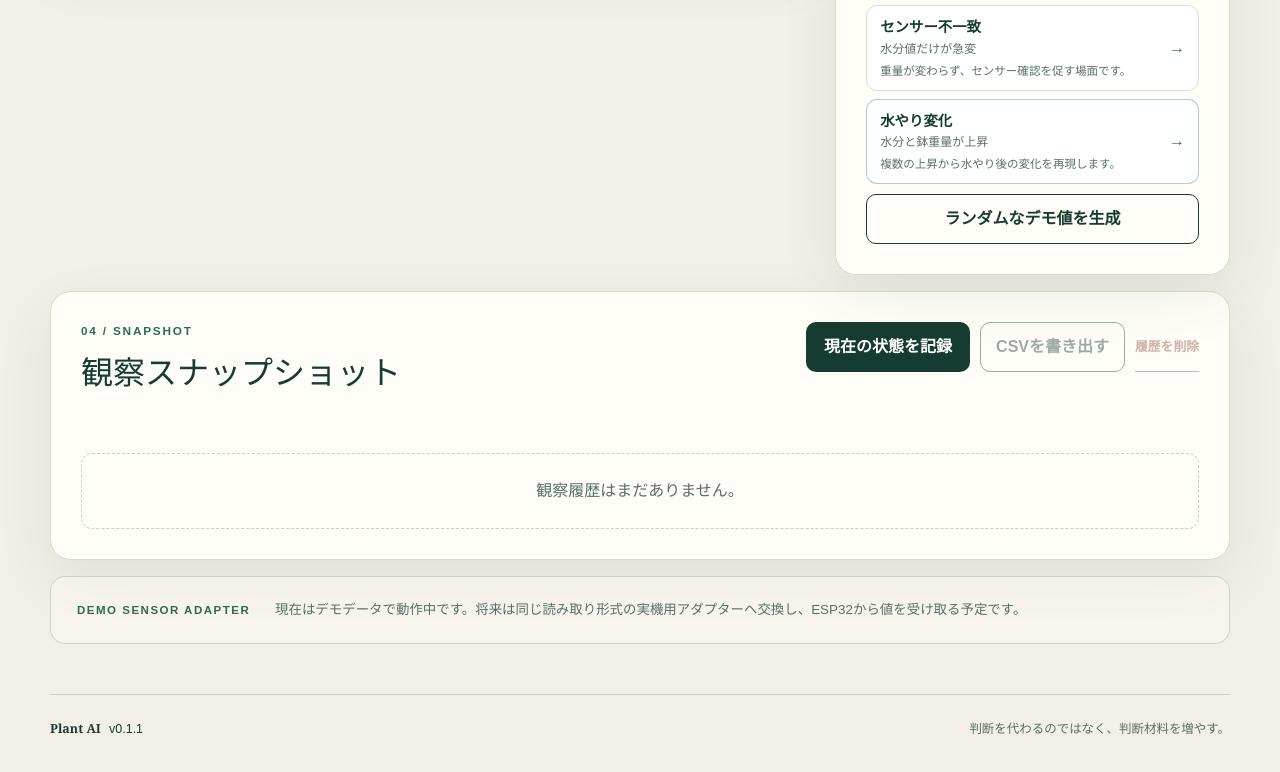
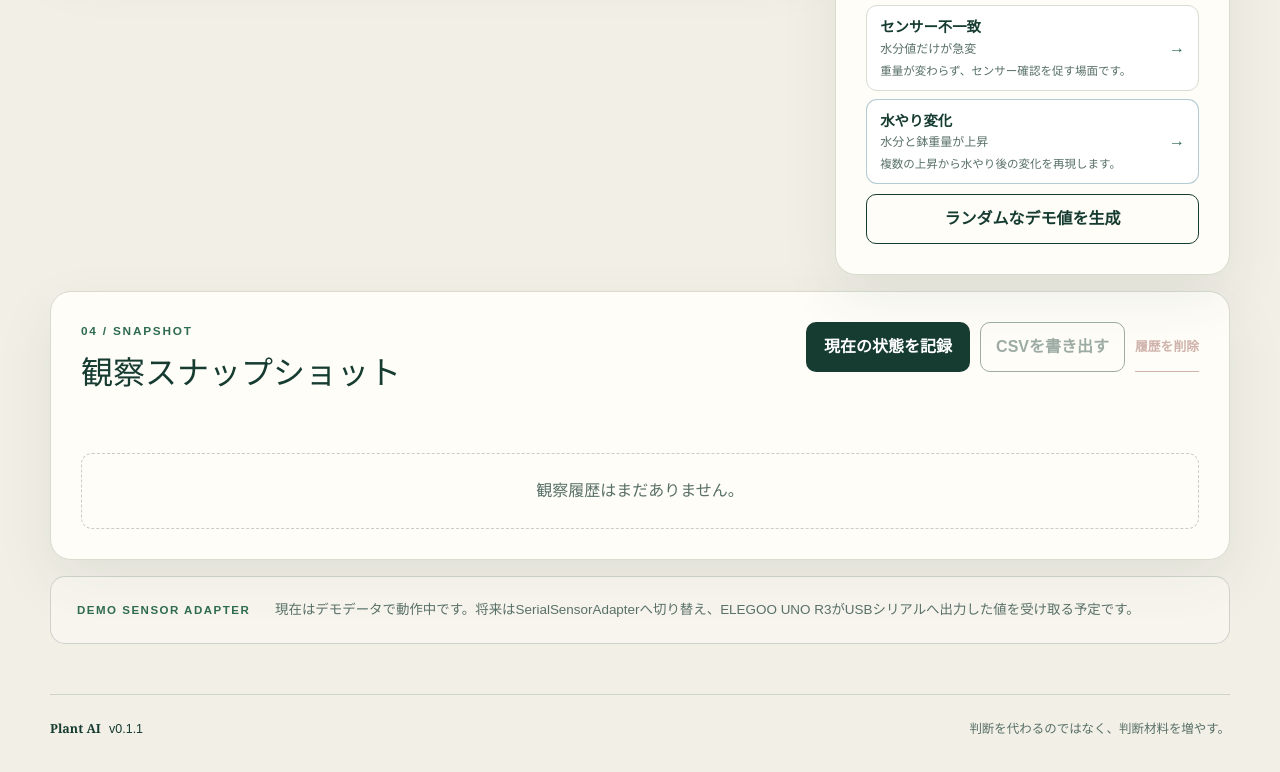
Before and after one commit to saka2279/plant-ai, a plain HTML site: page index.html in a window 1280 px wide. Shown: the part 1699-2471 px from the top of the page. Drawn offline with Linux system fonts and the light colour scheme.

Commit message:
Plant AI v0.2.0 実機測定準備を追加

```diff
--- a/index.html
+++ b/index.html
@@ -149,7 +149,7 @@
 
         <section class="future-note" aria-label="実機接続について">
           <span>DEMO SENSOR ADAPTER</span>
-          <p>現在はデモデータで動作中です。将来は同じ読み取り形式の実機用アダプターへ交換し、ESP32から値を受け取る予定です。</p>
+          <p>現在はデモデータで動作中です。将来はSerialSensorAdapterへ切り替え、ELEGOO UNO R3がUSBシリアルへ出力した値を受け取る予定です。</p>
         </section>
       </main>
 
```
Also changed, not shown: 5 other files.
